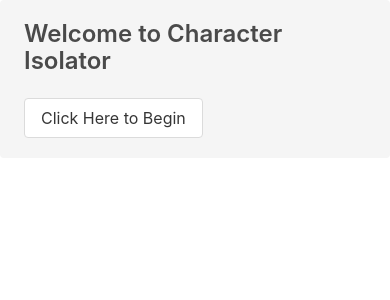
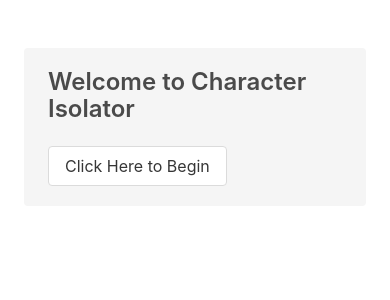
Before and after one commit to coryfitz/Character-Isolator, a Django app: page / in a window 390 px wide. Shown: the part 52-352 px from the top of the page. Run offline with Django 3.2, Linux system fonts and the light colour scheme.

Commit message:
Responsiveness

```diff
--- a/converter/templates/converter/base.html
+++ b/converter/templates/converter/base.html
@@ -2,7 +2,7 @@
 <html lang="en" class="has-navbar-fixed-top">
 <head>
 <link rel="stylesheet" href="https://cdn.jsdelivr.net/npm/bulma@0.9.3/css/bulma.min.css">
-<meta charset="utf-8">
+<meta name="viewport" content="width=device-width, initial-scale=1">
 <title>Character Isolator</title>
 </head>
 <body>
--- a/converter/templates/converter/index.html
+++ b/converter/templates/converter/index.html
@@ -1,8 +1,8 @@
 {% extends "converter/base.html" %}
 
 {% block content %}
-
-
+<section class="section">
+    <div class="container">
         <div class="columns">
             <div class="column">
                 <div class="notification">
@@ -11,6 +11,6 @@
                 </div>
             </div>
         </div>
-
-
+    </div>
+</section>
 {% endblock content %}
```
